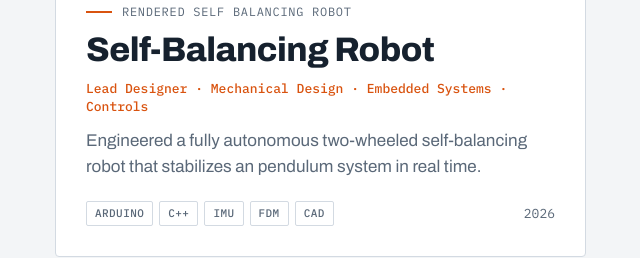
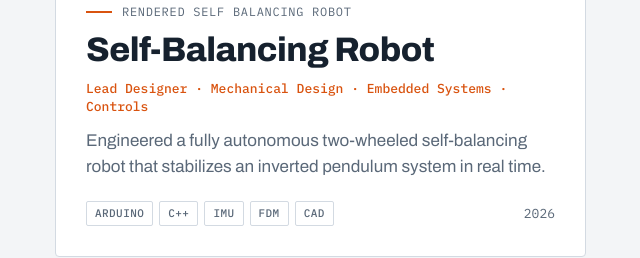
Before and after one commit to tanushpilla/tanushpilla.github.io, a plain HTML site: page index.html in a window 1280 px wide. Shown: the part 1200-1458 px from the top of the page, 45-685 px from the left. Drawn offline with nearby package versions, Linux system fonts and the light colour scheme.

Commit message:
Update index.html

```diff
--- a/index.html
+++ b/index.html
@@ -270,7 +270,7 @@ body.locked { overflow: hidden; }
             <div class="caption">Rendered Self Balancing Robot</div>
             <h3>Self-Balancing Robot</h3>
             <div class="role">Lead Designer · Mechanical Design · Embedded Systems · Controls</div>
-            <p>Engineered a fully autonomous two-wheeled self-balancing robot that stabilizes an pendulum system in real time.</p>
+            <p>Engineered a fully autonomous two-wheeled self-balancing robot that stabilizes an inverted pendulum system in real time.</p>
             <div class="foot">
               <div class="tags"><span class="tag">Arduino</span><span class="tag">C++</span><span class="tag">IMU</span><span class="tag">FDM</span><span class="tag">CAD</span></div>
               <span class="date">2026</span>
```
